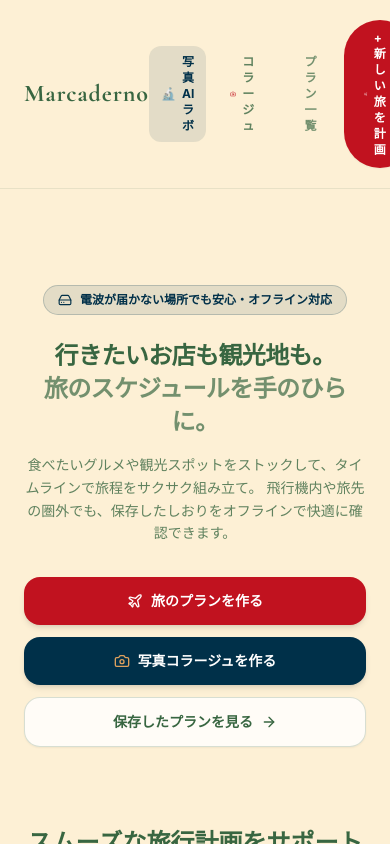
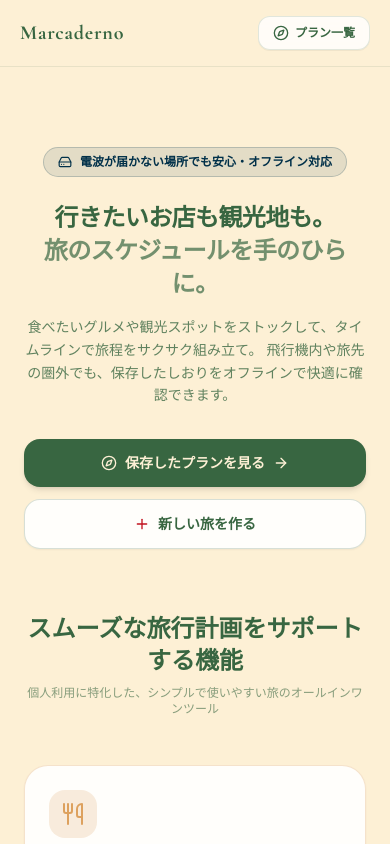
Before and after one commit to aykogt08/travel-planner, a Next.js app: page / in a window 390 px wide. Shown: the top 844 px of the page. Built offline with nearby package versions, Linux system fonts and the light colour scheme.

Commit message:
refactor(home): simplify header navigation and hero CTAs for clean mobile UX

```diff
--- a/app/page.tsx
+++ b/app/page.tsx
@@ -11,49 +11,38 @@ import {
   Luggage,
   PieChart,
   Camera,
+  Compass,
+  Plus,
 } from "lucide-react";
 
 export default function Home() {
   return (
     <main className="min-h-screen bg-[#FDF0D5] text-[#386641] font-sans selection:bg-[#DDA15E]/30">
       {/* Nav */}
-      <nav className="flex items-center justify-between px-6 sm:px-12 py-5 border-b border-[#386641]/10 bg-[#FDF0D5]/90 backdrop-blur-md sticky top-0 z-50">
-        <span className="text-2xl font-bold tracking-wider text-[#386641] font-brand">
+      <nav className="flex items-center justify-between px-5 sm:px-12 py-4 border-b border-[#386641]/10 bg-[#FDF0D5]/90 backdrop-blur-md sticky top-0 z-50">
+        <Link href="/" className="text-xl sm:text-2xl font-bold tracking-wider text-[#386641] font-brand">
           Marcaderno
-        </span>
-        <div className="flex items-center gap-3">
-          <Link
-            href="/photo-lab"
-            className="flex items-center gap-1.5 text-xs sm:text-sm font-bold px-3 py-2 text-[#003049] bg-[#003049]/10 hover:bg-[#003049]/15 rounded-xl transition"
-          >
-            <span>🔬</span>
-            <span>写真AIラボ</span>
-          </Link>
-          <Link
-            href="/collage"
-            className="flex items-center gap-1.5 text-xs sm:text-sm font-semibold px-3 py-2 text-[#386641]/80 hover:text-[#386641] hover:bg-[#386641]/5 rounded-xl transition"
-          >
-            <Camera className="w-4 h-4 text-[#C1121F]" />
-            <span>コラージュ</span>
-          </Link>
+        </Link>
+        <div className="flex items-center gap-2 sm:gap-3">
           <Link
             href="/trips"
-            className="text-xs sm:text-sm font-semibold px-4 py-2 text-[#386641]/70 hover:text-[#386641] transition"
+            className="flex items-center gap-1.5 text-xs sm:text-sm font-bold px-3.5 py-2 text-[#386641] bg-white/80 hover:bg-white border border-[#386641]/15 rounded-xl transition shadow-2xs"
           >
-            プラン一覧
+            <Compass className="w-4 h-4 text-[#386641]" />
+            <span>プラン一覧</span>
           </Link>
           <Link
             href="/trips/new"
-            className="text-xs sm:text-sm font-bold px-5 py-2.5 bg-[#C1121F] text-white rounded-full hover:bg-[#a50f1a] transition shadow-xs flex items-center gap-1.5"
+            className="hidden sm:inline-flex items-center gap-1.5 text-xs sm:text-sm font-bold px-4 py-2 bg-[#C1121F] text-white rounded-xl hover:bg-[#a50f1a] transition shadow-xs"
           >
-            <Plane className="w-3.5 h-3.5" />
-            + 新しい旅を計画
+            <Plus className="w-3.5 h-3.5" />
+            <span>新しい旅を計画</span>
           </Link>
         </div>
       </nav>
 
       {/* Hero Section */}
-      <section className="flex flex-col items-center justify-center text-center px-6 pt-24 pb-20 max-w-4xl mx-auto">
+      <section className="flex flex-col items-center justify-center text-center px-6 pt-20 pb-16 max-w-4xl mx-auto">
         <div className="inline-flex items-center gap-2 px-3.5 py-1.5 rounded-full bg-[#003049]/10 border border-[#003049]/20 text-[#003049] text-xs font-bold mb-6">
           <HardDrive className="w-3.5 h-3.5 text-[#003049]" />
           <span>電波が届かない場所でも安心・オフライン対応</span>
@@ -69,26 +58,21 @@ export default function Home() {
           飛行機内や旅先の圏外でも、保存したしおりをオフラインで快適に確認できます。
         </p>
 
-        <div className="flex flex-col sm:flex-row items-center gap-3 w-full sm:w-auto">
+        <div className="flex flex-col sm:flex-row items-center justify-center gap-3 w-full sm:w-auto">
+          <Link
+            href="/trips"
+            className="w-full sm:w-auto px-7 py-3.5 bg-[#386641] text-[#FDF0D5] rounded-2xl text-sm font-bold hover:bg-[#386641]/90 transition shadow-md flex items-center justify-center gap-2"
+          >
+            <Compass className="w-4 h-4" />
+            <span>保存したプランを見る</span>
+            <ArrowRight className="w-4 h-4" />
+          </Link>
           <Link
             href="/trips/new"
-            className="w-full sm:w-auto px-6 py-3.5 bg-[#C1121F] text-white rounded-2xl text-sm font-bold hover:bg-[#a50f1a] transition shadow-md flex items-center justify-center gap-2"
+            className="w-full sm:w-auto px-6 py-3.5 bg-white/90 border border-[#386641]/20 text-[#386641] rounded-2xl text-sm font-bold hover:bg-white hover:border-[#386641]/40 transition shadow-xs flex items-center justify-center gap-2"
           >
-            <Plane className="w-4 h-4" />
-            旅のプランを作る
-          </Link>
-          <Link
-            href="/collage"
-            className="w-full sm:w-auto px-6 py-3.5 bg-[#003049] text-white rounded-2xl text-sm font-bold hover:bg-[#002235] transition shadow-md flex items-center justify-center gap-2"
-          >
-            <Camera className="w-4 h-4 text-[#DDA15E]" />
-            写真コラージュを作る
-          </Link>
-          <Link
-            href="/trips"
-            className="w-full sm:w-auto px-6 py-3.5 bg-white/80 border border-[#386641]/20 text-[#386641] rounded-2xl text-sm font-bold hover:bg-white hover:border-[#386641]/40 transition shadow-xs flex items-center justify-center gap-2"
-          >
-            保存したプランを見る <ArrowRight className="w-4 h-4" />
+            <Plus className="w-4 h-4 text-[#C1121F]" />
+            <span>新しい旅を作る</span>
           </Link>
         </div>
       </section>
--- a/app/trips/page.tsx
+++ b/app/trips/page.tsx
@@ -18,7 +18,6 @@ import {
   Trash2,
   Luggage,
   Sparkles,
-  Camera,
 } from "lucide-react";
 
 export default function TripsPage() {
@@ -86,20 +85,13 @@ export default function TripsPage() {
         <Link href="/" className="text-2xl font-bold tracking-wider text-[#386641] font-brand">
           Marcaderno
         </Link>
-        <div className="flex items-center gap-3">
-          <Link
-            href="/collage"
-            className="flex items-center gap-1.5 text-xs sm:text-sm font-semibold px-3 py-2 text-[#386641]/80 hover:text-[#386641] hover:bg-[#386641]/5 rounded-xl transition"
-          >
-            <Camera className="w-4 h-4 text-[#C1121F]" />
-            <span>コラージュ</span>
-          </Link>
+        <div className="flex items-center gap-2 sm:gap-3">
           <Link
             href="/trips/new"
-            className="flex items-center gap-1.5 px-4 py-2 bg-[#C1121F] text-white rounded-full text-xs sm:text-sm font-semibold hover:bg-[#a50f1a] transition shadow-xs"
+            className="flex items-center gap-1.5 px-3.5 sm:px-4 py-2 bg-[#C1121F] text-white rounded-xl text-xs sm:text-sm font-bold hover:bg-[#a50f1a] transition shadow-xs"
           >
             <Plus className="w-4 h-4" />
-            新しい旅を計画
+            <span>新しい旅を計画</span>
           </Link>
         </div>
       </nav>
```
